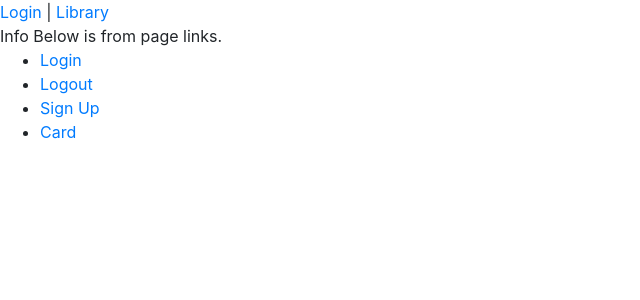
After one commit to andrewporritt1977/django-library, a Django app: page /login/ in a window 1280 px wide. The commit adds this page. Shown: the top 300 px of the page, without its empty margins (0-640 px from the left). Run offline with Django 3.2, Linux system fonts and the light colour scheme; some libraries are stand-ins or nearby versions.

Commit message:
expanded on login + pushed to heroku

```diff
--- a/library_app/templates/again.html
+++ /dev/null
@@ -1,5 +0,0 @@
-{% extends 'base.html' %}
-
-{% block content %}
-<h1>Again Page - Test Success</h1>
-{% endblock %}
--- a/library_app/templates/base.html
+++ b/library_app/templates/base.html
@@ -23,7 +23,7 @@
         <script src="" async defer></script>
 
         <header>
-            <a href="{% url 'again' %}">Again</a> | <a href="{% url 'test' %}">test</a>
+            <a href="{% url 'login' %}">Login</a> | <a href="{% url 'library_view' %}">Library</a>
         </header>
         <Body>
             <div>Info Below is from page links. </div>
--- a/library_app/templates/test.html
+++ b/library_app/templates/library_view.html
@@ -1,5 +1,5 @@
 {% extends 'base.html' %}
 
 {% block content %}
-<h1>Test Page</h1>
+<h1>Library View</h1>
 {% endblock %}
--- /dev/null
+++ b/library_app/templates/login.html
@@ -0,0 +1,14 @@
+{% extends 'base.html' %}
+
+{% block content %}
+<body>
+    <nav>
+        <ul>
+            <li><a href="#">Login</a></li>
+            <li><a href="{% url 'logout' %}">Logout</a></li>
+            <li><a href="#">Sign Up</a></li>
+            <li><a href="#">Card</a></li>
+        </ul>
+    </nav>
+</body>
+{% endblock %}
--- a/library_app/urls.py
+++ b/library_app/urls.py
@@ -1,11 +1,9 @@
 from django.urls import path
-from .views import HomePageView
-from .views import TestPageView
-from .views import AgainPageView
-
+from .views import HomePageView, LoginPageView, LibraryPageView, logout
 
 urlpatterns = [
     path('', HomePageView.as_view(), name='home'),
-    path('test/', TestPageView.as_view(), name='test'),
-    path('again/', AgainPageView.as_view(), name='again')
+    path('login/', LoginPageView.as_view(), name='login'),
+    path('library_view/', LibraryPageView.as_view(), name='library_view'),
+    path('logout/' , logout, name='logout')
 ]
--- a/library_app/views.py
+++ b/library_app/views.py
@@ -1,12 +1,18 @@
-from django.shortcuts import render
+from django.shortcuts import render, redirect, reverse
+from django.contrib import auth
 from django.views.generic import TemplateView
 
 # Create your views here.
 class HomePageView(TemplateView):
     template_name = 'base.html'
 
-class TestPageView(TemplateView):
-    template_name = 'test.html'
+class LoginPageView(TemplateView):
+    template_name = 'login.html'
 
-class AgainPageView(TemplateView):
-    template_name = 'again.html'
+class LibraryPageView(TemplateView):
+    template_name = 'library_view.html'
+
+def logout(request):
+    """ user logout """
+    auth.logout(request)
+    return(redirect(reverse('home')))
```
Also changed, not shown: db.sqlite3.
